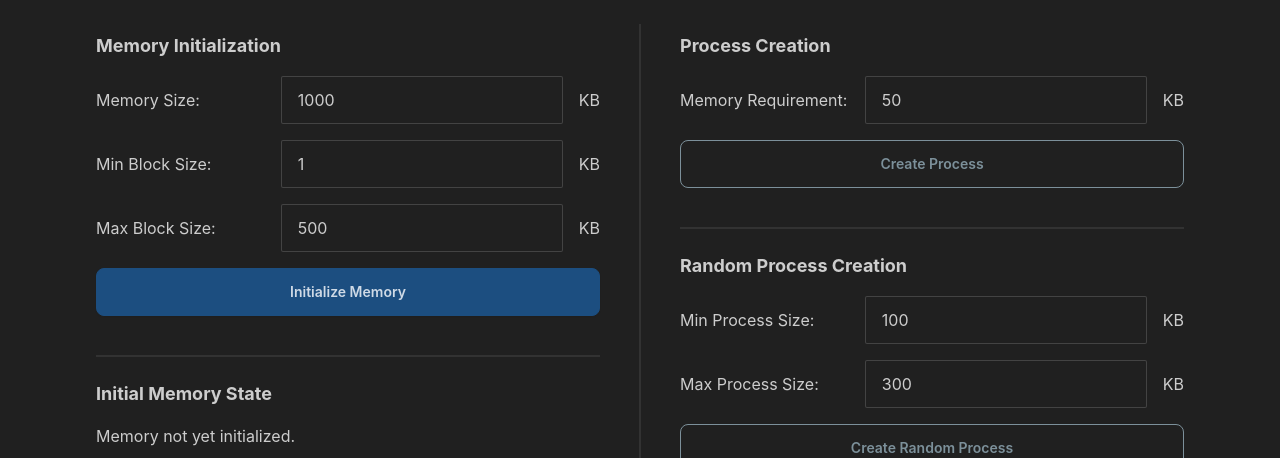
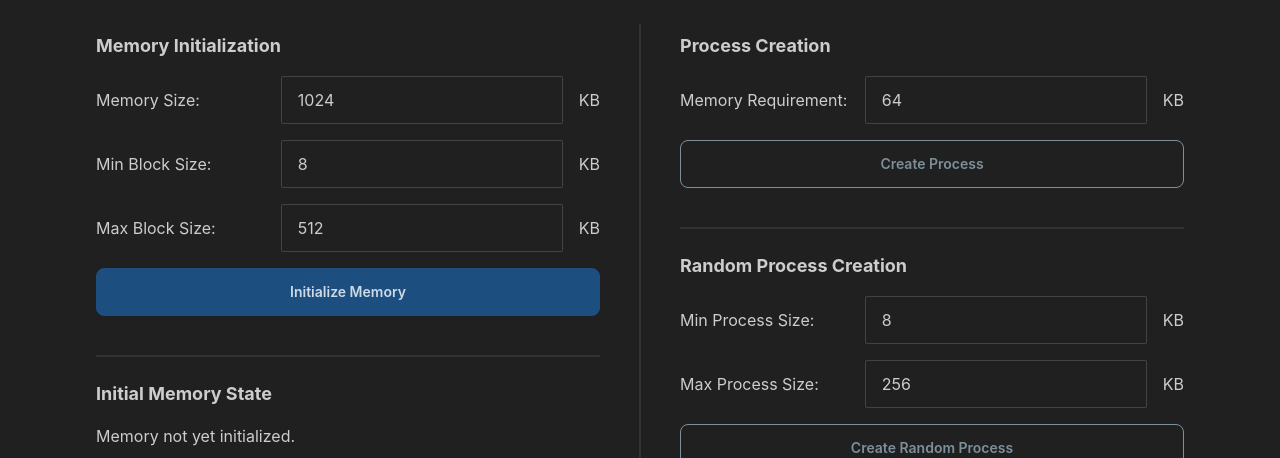
Before and after one commit to mikumino/memory-allocation-simulator, a React (Vite) app in the folder ui/: page / in a window 1280 px wide. Shown: the top 458 px of the page. Built offline with nearby package versions, Linux system fonts and the light colour scheme.

Commit message:
updated defaults

```diff
--- a/ui/src/App.jsx
+++ b/ui/src/App.jsx
@@ -6,12 +6,12 @@ import ProcessPoolTable from './components/ProcessPoolTable';
 import axios from 'axios';
 
 function App() {
-    const [memorySize, setMemorySize] = useState(1000);
-    const [memoryRequirement, setMemoryRequirement] = useState(50);
-    const [minProcessSize, setMinProcessSize] = useState(100);
-    const [maxProcessSize, setMaxProcessSize] = useState(300);
-    const [minBlockSize, setMinBlockSize] = useState(1);
-    const [maxBlockSize, setMaxBlockSize] = useState(500);
+    const [memorySize, setMemorySize] = useState(1024);
+    const [memoryRequirement, setMemoryRequirement] = useState(64);
+    const [minProcessSize, setMinProcessSize] = useState(8);
+    const [maxProcessSize, setMaxProcessSize] = useState(256);
+    const [minBlockSize, setMinBlockSize] = useState(8);
+    const [maxBlockSize, setMaxBlockSize] = useState(512);
     const [algorithm, setAlgorithm] = useState('first_fit');
     const [initialMemoryState, setInitialMemoryState] = useState(null);
     const [memoryState, setMemoryState] = useState(null);
```
